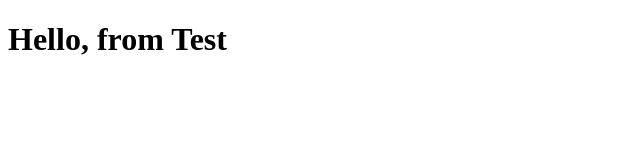
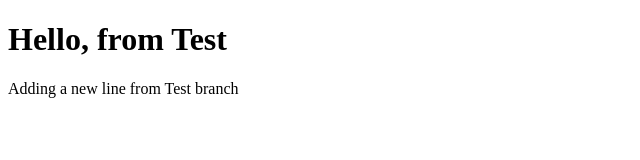
Before and after one commit to MostafaBadr55/VCDay2, a plain HTML site: page test.html in a window 1280 px wide. Shown: the whole page, without its empty margins (0-640 px from the left). Drawn offline with Linux system fonts and the light colour scheme.

Commit message:
adding paragraph to test file

```diff
--- a/test.html
+++ b/test.html
@@ -7,5 +7,9 @@
 </head>
 <body>
     <h1>Hello, from Test</h1>
+
+    <p>
+        Adding a new line from Test branch
+    </p>
 </body>
 </html>
```
